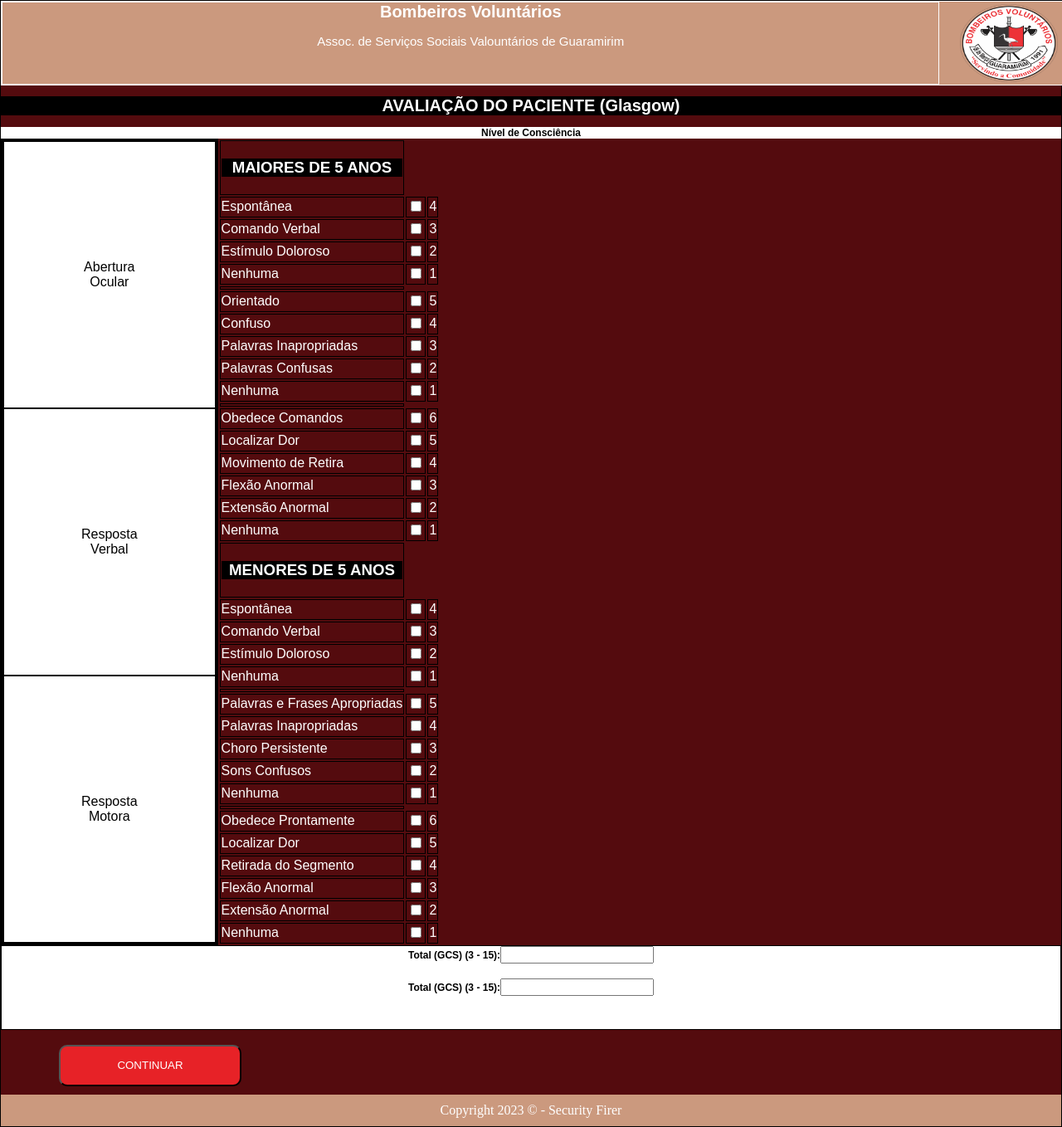
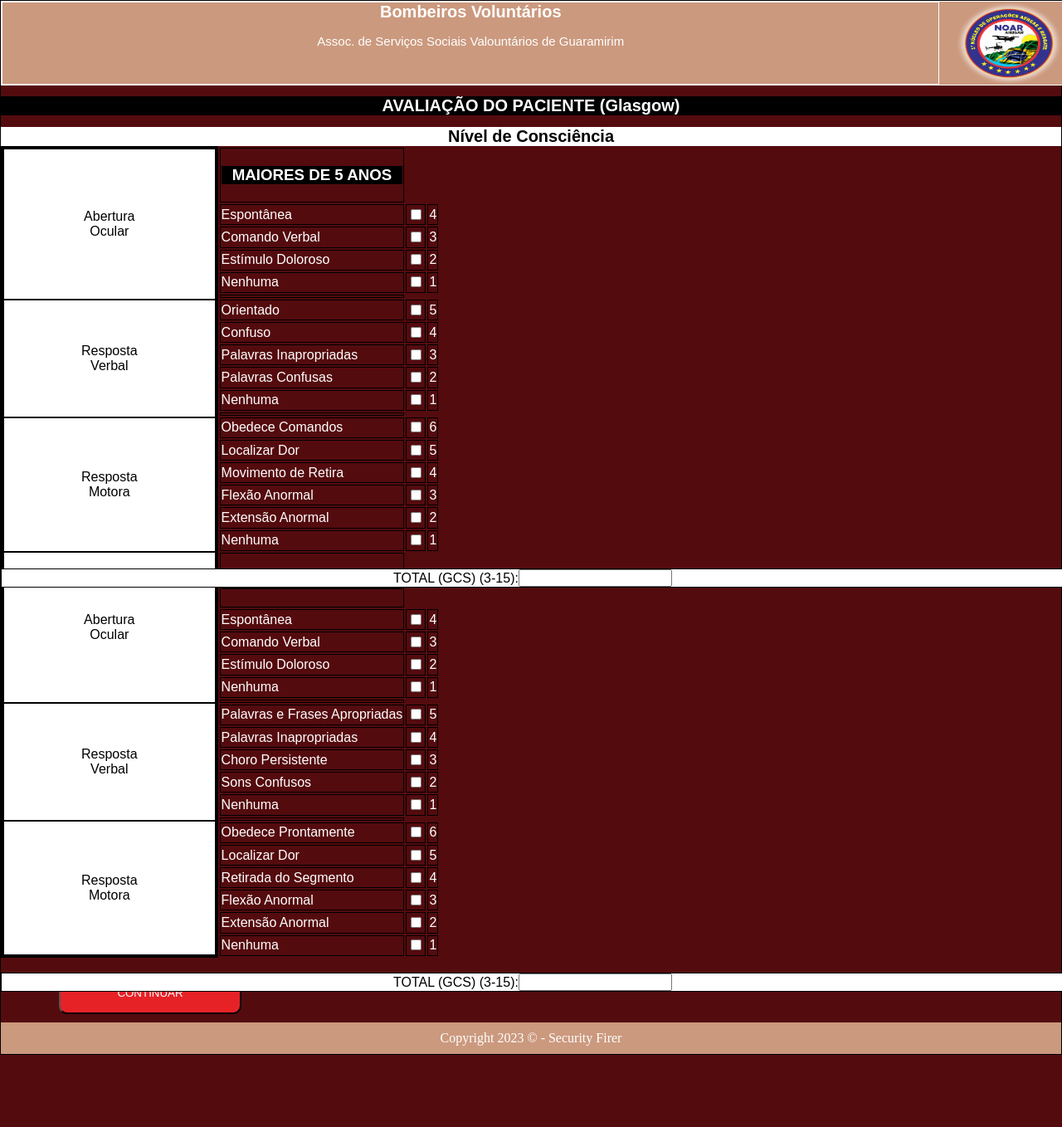
Before and after one commit to rafarpg/ficha-paciente, a PHP site: page /html/ava.consciencia.html in a window 1280 px wide. Shown: the whole page at 83% size. After the commit the page ends 1271 px from the top, so only its background shows below. Run offline with PHP 8.4, Linux system fonts and the light colour scheme.

Commit message:
Conciencia atualizada

```diff
--- a/css/tela_consciencia.css
+++ b/css/tela_consciencia.css
@@ -83,7 +83,27 @@
     width: 20%;
 }
 .fundinho{
-    height: 320px;
+    height: 180px;
+    border: #000000 solid 1px;
+    background-color: white;
+    font-family: "Cairo", sans-serif;
+    text-align: center;
+    display: flex;
+    justify-content: center;
+    align-items: center;
+}
+.fundinho2{
+    height: 140px;
+    border: #000000 solid 1px;
+    background-color: white;
+    font-family: "Cairo", sans-serif;
+    text-align: center;
+    display: flex;
+    justify-content: center;
+    align-items: center;
+}
+.fundinho3{
+    height: 160px;
     border: #000000 solid 1px;
     background-color: white;
     font-family: "Cairo", sans-serif;
@@ -104,13 +124,7 @@
 }
 h2{
     margin: 0;
-    font-size: 12px;
-}
-.gcs{
-    height: 100px;
-    background-color: white;
-    color: #000000;
-    border: #000000 solid 1px;
+    font-size: 20px;
 }
 .continuar {
     width: 220px;
@@ -136,3 +150,27 @@
     box-sizing: border-box;
     margin-top: 10px;
 }
+.total{
+    width: 100%;
+    position: absolute;
+    background-color: white;
+    top: 685px;
+    color: #000000;
+    display: flex;
+    justify-content: center;
+    align-items: center;
+    font-family: "Cairo", sans-serif;
+    border: #000000 solid 1px;
+}
+.total2{
+    width: 100%;
+    position: absolute;
+    background-color: white;
+    top: 1172px;
+    color: #000000;
+    display: flex;
+    justify-content: center;
+    align-items: center;
+    font-family: "Cairo", sans-serif;
+    border: #000000 solid 1px;
+}
--- a/html/ava.consciencia.html
+++ b/html/ava.consciencia.html
@@ -14,7 +14,7 @@
     <div class="subtitulo">Bombeiros Voluntários</div>
     <p>Assoc. de Serviços Sociais Valountários de Guaramirim</p>
     </div>
-    <img src="../imagens/logo_bombeiros.png" class="logo"></div>
+    <img src="../imagens/noar.png" class="logo"></div>
 
 <h1>AVALIAÇÃO DO PACIENTE (Glasgow)
 <h2>Nível de Consciência</h2>
@@ -24,11 +24,23 @@
             Abertura <br>
             Ocular
         </div>
-        <div class="fundinho">
+        <div class="fundinho2">
             Resposta <br>
             Verbal
         </div>
+        <div class="fundinho3">
+            Resposta <br>
+            Motora
+        </div>
         <div class="fundinho">
+            Abertura <br>
+            Ocular
+        </div>
+        <div class="fundinho2">
+            Resposta <br>
+            Verbal
+        </div>
+        <div class="fundinho3">
             Resposta <br>
             Motora
         </div>
@@ -116,6 +128,8 @@
             <td><label for="nenhuma3">Nenhuma</label></td>
             <td><input type="checkbox" name="nenhuma3" id="nenhuma3" value="1"></td>
             <td>1</td>
+        </tr>
+        <div class="total">TOTAL (GCS) (3-15):<input type="text"></div>
         <tr>
             <td><h3>MENORES DE 5 ANOS</h3></td>
         </tr>
@@ -198,12 +212,11 @@
             <td><label for="nenhuma3">Nenhuma</label></td>
             <td><input type="checkbox" name="nenhuma3" id="nenhuma3" value="1"></td>
             <td>1</td>
+        </tr>
+        <div class="total2">TOTAL (GCS) (3-15):<input type="text"></div>
     </table>
 </div>
-<div class="gcs">
-   <h2>Total (GCS) (3 - 15):<input type="text" id="gcs" name="gcs"></h2><br><h2>Total (GCS) (3 - 15):<input type="text" id="gcs2" name="gcs2"></h2>
-</div>
-<br>
+    <br>
      <button class="continuar" type="button">CONTINUAR</button>
      <footer>
         Copyright 2023 © - Security Firer
```
Also changed, not shown: 1 other file.
